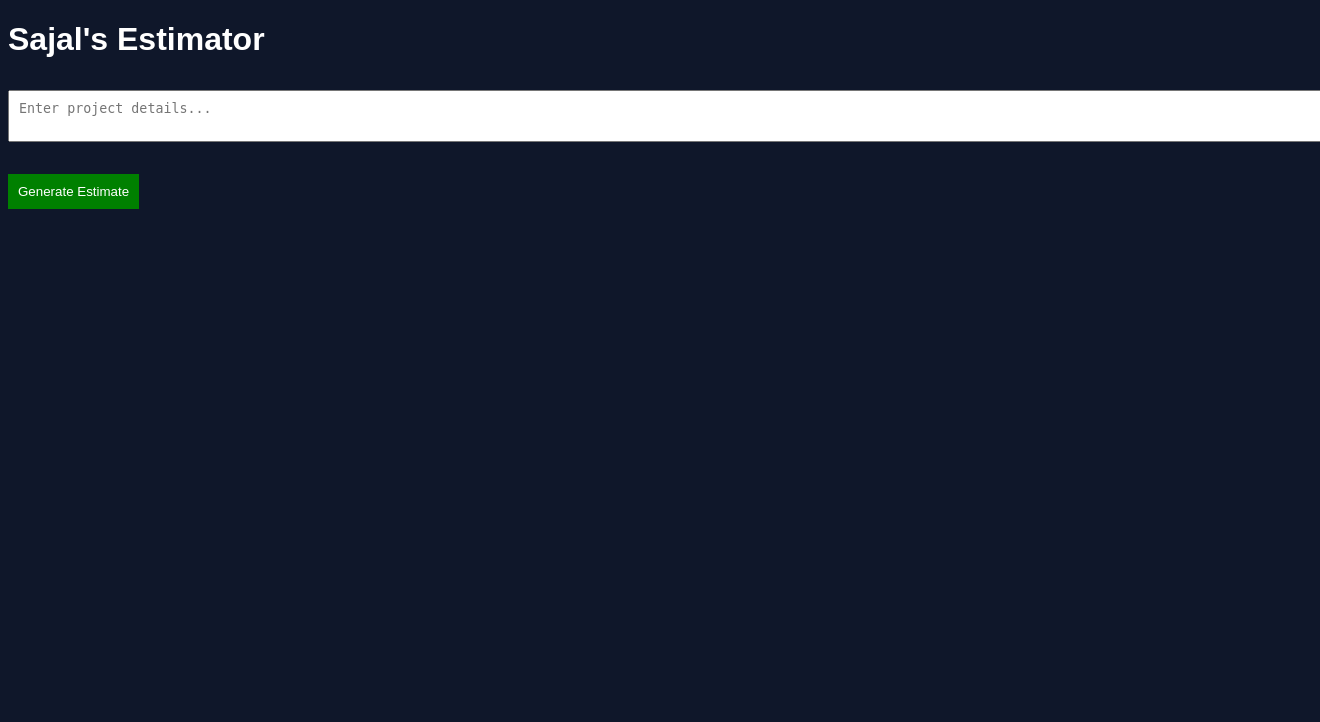
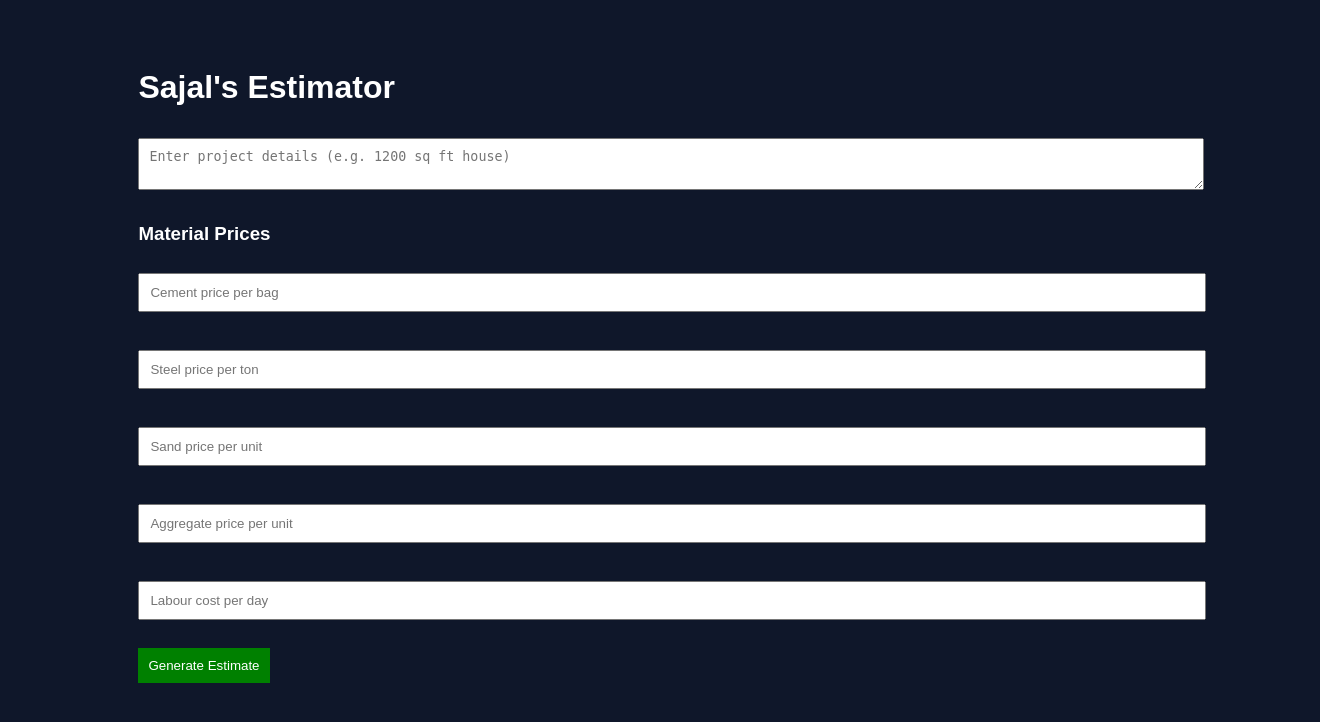
Before and after one commit to easywriter21/sajals-estimator-backend, a FastAPI app: page / in a window 1320 px wide; the page is wider, and only the part inside the window is pictured. Shown: the top 722 px of that part. Run offline with FastAPI, Linux system fonts and the light colour scheme.

Commit message:
Update index.html

```diff
--- a/templates/index.html
+++ b/templates/index.html
@@ -6,13 +6,25 @@
 </head>
 <body>
 
-<h1>Sajal's Estimator</h1>
+<div class="container">
+    <h1>Sajal's Estimator</h1>
 
-<form action="/estimate/" method="post">
-    <textarea name="text" placeholder="Enter project details..." required></textarea>
-    <br><br>
-    <button type="submit">Generate Estimate</button>
-</form>
+    <form action="/estimate/" method="post">
+
+        <textarea name="text" placeholder="Enter project details (e.g. 1200 sq ft house)" required></textarea>
+
+        <h3>Material Prices</h3>
+
+        <input type="number" name="cement" placeholder="Cement price per bag" required><br><br>
+        <input type="number" name="steel" placeholder="Steel price per ton" required><br><br>
+        <input type="number" name="sand" placeholder="Sand price per unit" required><br><br>
+        <input type="number" name="aggregate" placeholder="Aggregate price per unit" required><br><br>
+        <input type="number" name="labour" placeholder="Labour cost per day" required><br><br>
+
+        <button type="submit">Generate Estimate</button>
+
+    </form>
+</div>
 
 </body>
 </html>
```
